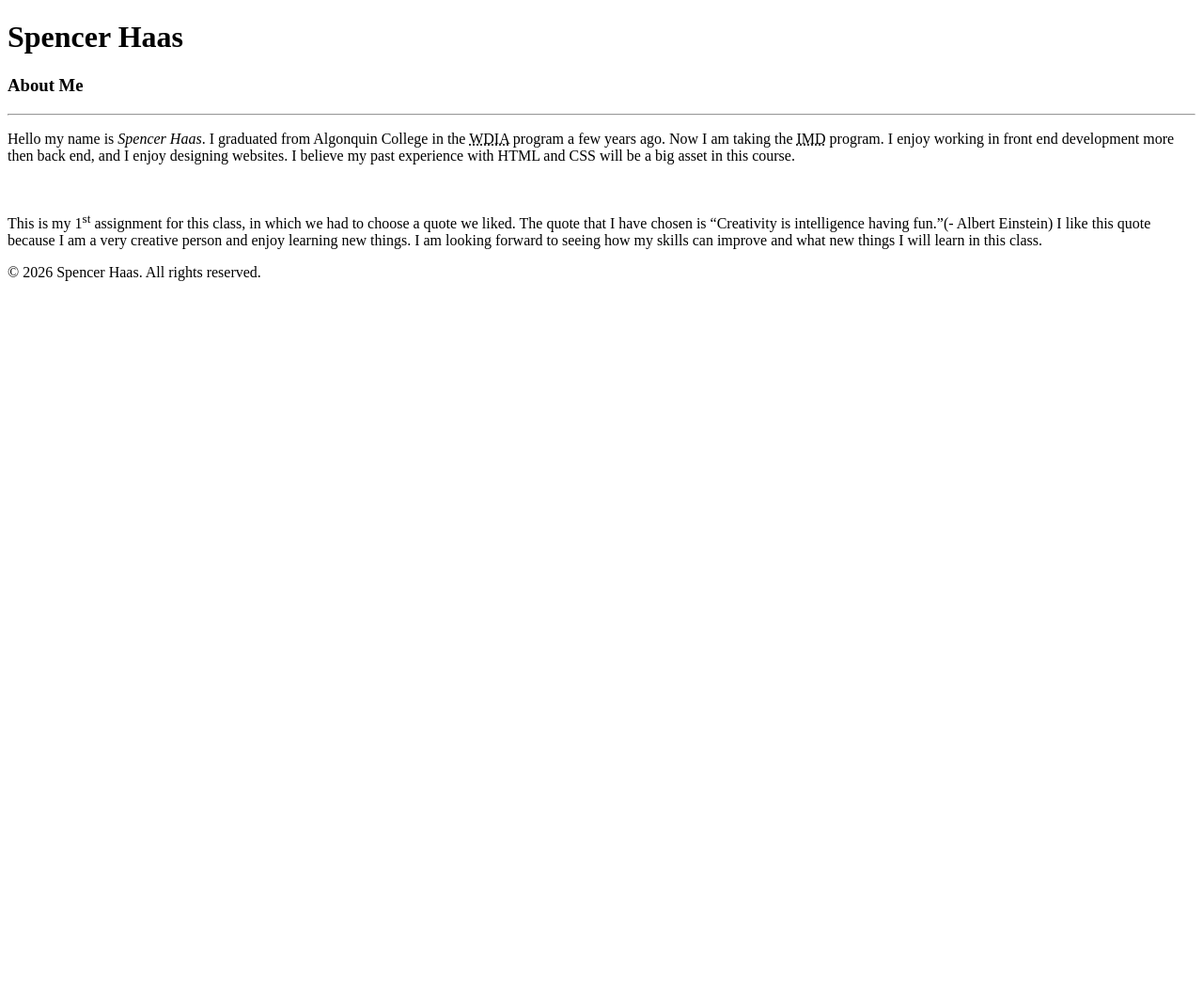
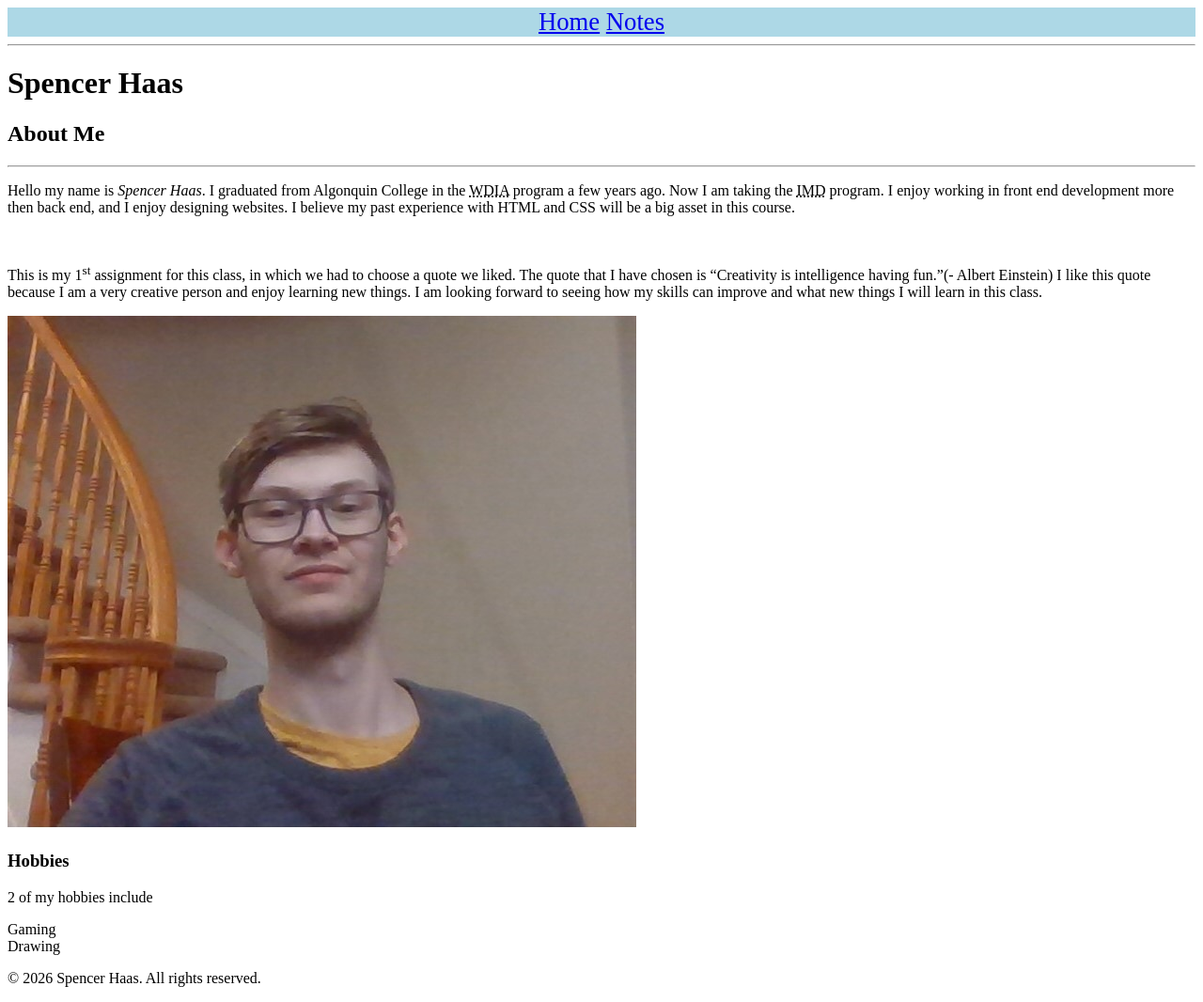
Before and after one commit to haas0016/haas0016.github.io, a plain HTML site: page html-assignment/index.html in a window 1280 px wide. Shown: the whole page at 94% size. Before the commit the page ends 800 px from the top, so only its background shows below. Drawn offline with Linux system fonts and the light colour scheme.

Commit message:
update for assignment 2

```diff
--- a/html-assignment/index.html
+++ b/html-assignment/index.html
@@ -5,9 +5,12 @@
     <meta name="viewport" content="width=device-width, initial-scale=1.0">
     <title>haas0016 assignment 1</title>
 </head>
+
 <body>
+    <header style="text-align: center; background-color: lightblue; font-size: 20pt;"><a href="index.html">Home</a> <a href="notes.html">Notes</a></header>
+    <hr>
     <h1>Spencer Haas</h1>
-    <h3>About Me</h3>
+    <h2>About Me</h2>
     <hr>
     <p>
         Hello my name is <em>Spencer Haas</em>.
@@ -23,6 +26,13 @@
         I like this quote because I am a very creative person and enjoy learning new things.
         I am looking forward to seeing how my skills can improve and what new things I will learn in this class.
     </p>
+    <img src="images/me.jpg" alt="Picture of me">
+    <h3>Hobbies</h3>
+    <p>2 of my hobbies include</p>
+    <p>
+        Gaming<br>
+        Drawing
+    </p>
 
     <footer>
         <p>
```
Also changed, not shown: html-assignment/notes.html (added, +20 -0 lines), html-assignment/images/me.jpg (added).
